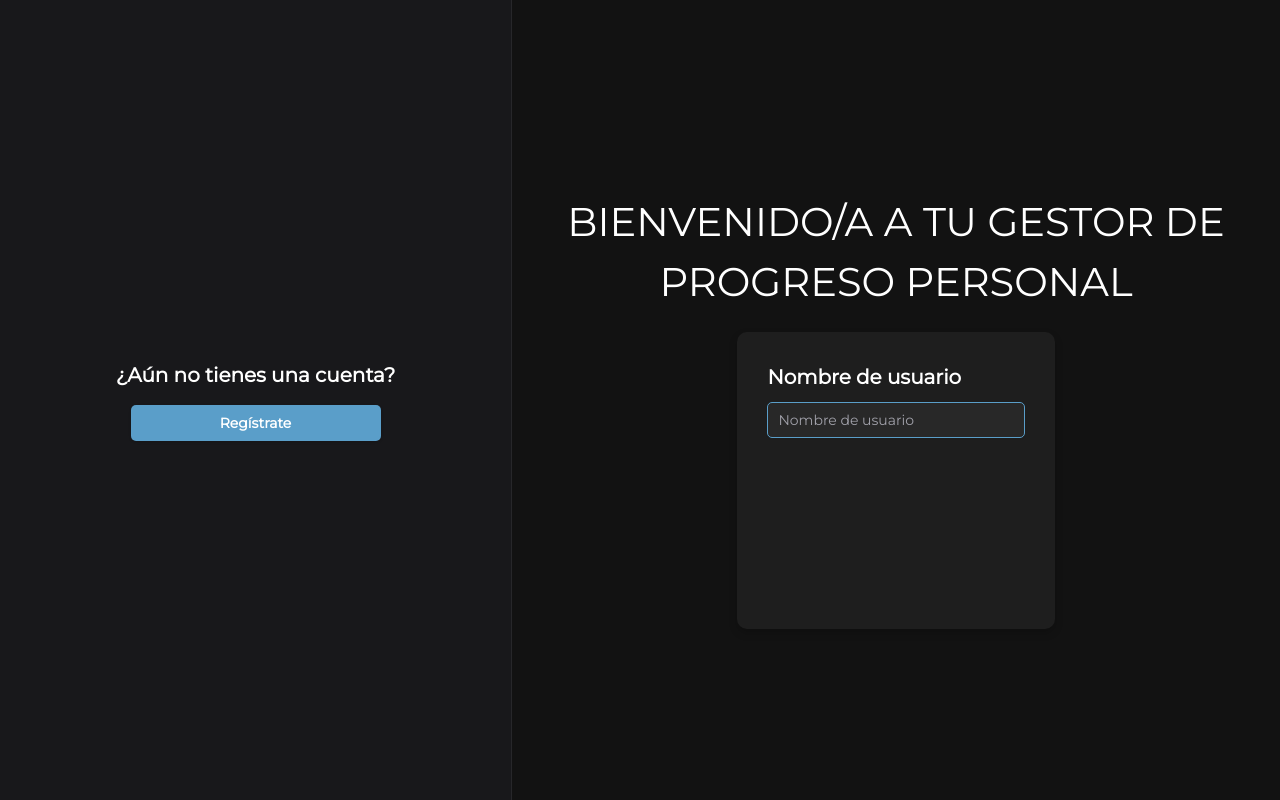
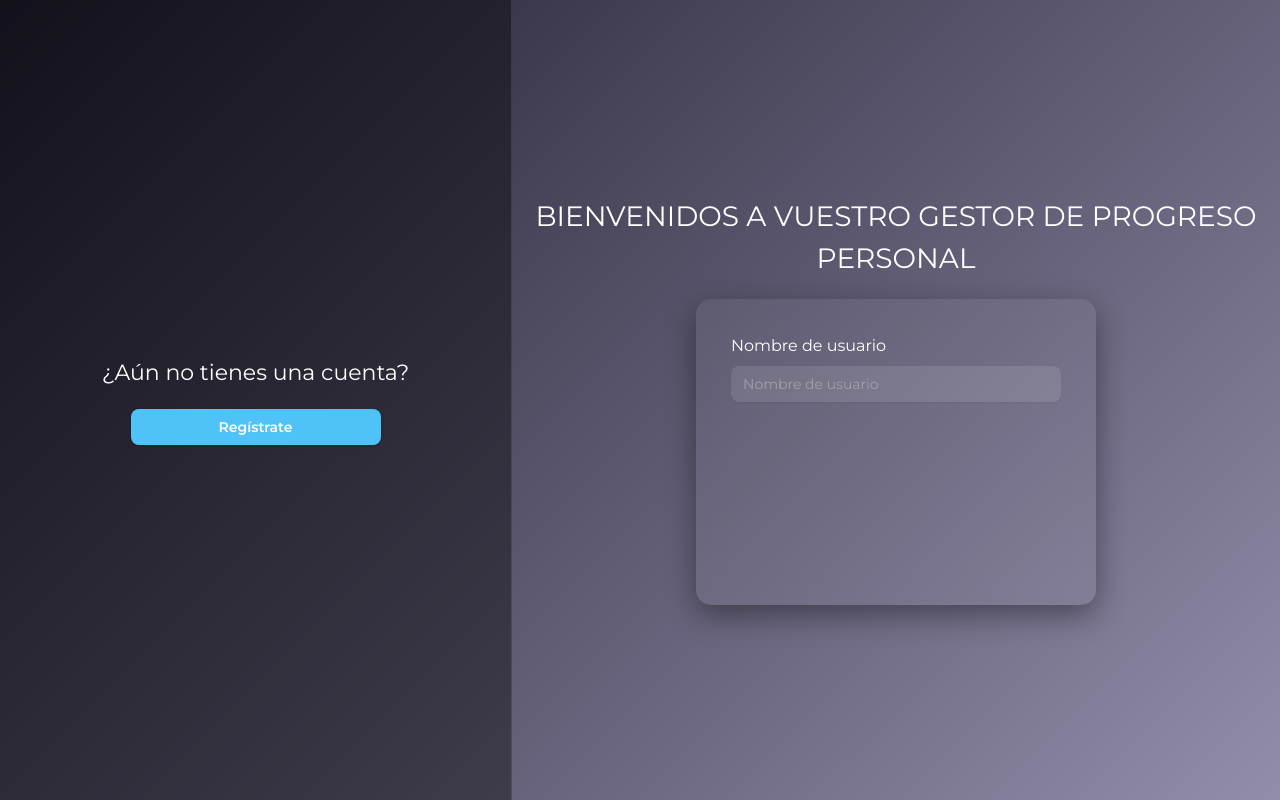
Before and after one commit to brianpardogaona/Sistema_de_Gestion_Personal, a React (Vite) app in the folder frontend/: page / in a window 1280 px wide. Built offline with nearby package versions, Linux system fonts and the light colour scheme.

Commit message:
Actualización estética login

```diff
--- a/frontend/index.html
+++ b/frontend/index.html
@@ -3,6 +3,7 @@
   <head>
     <meta charset="UTF-8" />
     <link rel="icon" type="image/svg+xml" href="/vite.svg" />
+    <link href="https://fonts.googleapis.com/css2?family=Montserrat:wght@400;600;700&display=swap" rel="stylesheet">
     <meta name="viewport" content="width=device-width, initial-scale=1.0" />
     <title>Sistema de Gestión Personal</title>
   </head>
--- a/frontend/src/pages/Login.jsx
+++ b/frontend/src/pages/Login.jsx
@@ -60,7 +60,7 @@ function Login() {
       <div id="right-side">
         <div id="title">
           <h1 className="bold">
-            BIENVENIDO/A A TU GESTOR DE PROGRESO PERSONAL
+            BIENVENIDOS A VUESTRO GESTOR DE PROGRESO PERSONAL
           </h1>
         </div>
         <div id="panel">
--- a/frontend/src/styles/login.css
+++ b/frontend/src/styles/login.css
@@ -2,50 +2,41 @@
   display: flex;
   height: 100vh;
   min-width: 700px;
-  background-color: #121212;
-}
-
-.login-container h1 {
-  font-size: 40px;
-  text-align: center;
-  color: #ffffff;
-}
-
-.login-container h2 {
-  font-size: 20px;
-  font-weight: bold;
-  color: #ffffff;
+  background: linear-gradient(135deg, #1f1c2c, #928dab);
+  font-family: 'Montserrat', sans-serif;
 }
 
 #left-side {
-  border-right: 0.5px solid rgb(39, 39, 42);
-  background-color: rgb(24, 24, 27);
+  background-color: rgba(0, 0, 0, 0.4);
   width: 40%;
   display: flex;
   flex-direction: column;
   justify-content: center;
   align-items: center;
   padding: 30px;
+  color: white;
+  border-right: 1px solid rgba(255, 255, 255, 0.1);
 }
 
 #left-side h2 {
+  font-size: 22px;
+  margin-bottom: 20px;
   text-align: center;
-  margin-bottom: 15px;
 }
 
 #register-button {
   width: 60%;
   max-width: 250px;
-  padding: 10px;
-  background-color: #5a9ec9;
-  color: #ffffff;
-  font-weight: bold;
-  border-radius: 5px;
-  transition: 0.3s ease;
+  padding: 12px;
+  background: #4fc3f7;
+  color: white;
+  font-weight: 600;
+  border-radius: 8px;
+  transition: background 0.3s ease;
 }
 
 #register-button:hover {
-  background-color: #4682a9;
+  background-color: #0288d1;
 }
 
 #right-side {
@@ -57,86 +48,88 @@
   height: 100vh;
 }
 
-#right-side h1 {
-  padding: 20px;
+#title h1 {
+  color: #fff;
+  font-size: 28px;
   text-align: center;
+  margin-bottom: 20px;
 }
 
 #panel {
-  display: flex;
-  flex-direction: column;
-  justify-content: center;
-  align-items: center;
-  background-color: #1e1e1e;
-  padding: 30px;
-  border-radius: 10px;
-  box-shadow: 0 4px 8px rgba(0, 0, 0, 0.2);
+  background-color: rgba(255, 255, 255, 0.05);
+  padding: 35px;
+  border-radius: 15px;
+  box-shadow: 0 10px 30px rgba(0, 0, 0, 0.4);
+  width: 100%;
   max-width: 400px;
+  backdrop-filter: blur(12px);
 }
 
 #panel h2 {
+  color: #fff;
   text-align: left;
-  margin-bottom: 10px;
+  margin-bottom: 8px;
   width: 100%;
+  font-size: 16px;
 }
 
 #panel input {
   width: 100%;
-  padding: 10px;
-  border: 1px solid #5a9ec9;
-  border-radius: 5px;
-  background-color: #282828;
+  padding: 12px;
+  border: none;
+  border-radius: 8px;
+  margin-bottom: 15px;
+  background-color: rgba(255, 255, 255, 0.1);
   color: white;
+  outline: none;
+  transition: box-shadow 0.3s ease;
+}
+
+#panel input:focus {
+  box-shadow: 0 0 0 2px #4fc3f7;
 }
 
 #login-button {
-  margin-top: 15px;
+  margin-top: 10px;
   width: 100%;
-  padding: 10px;
-  background-color: #5a9ec9;
+  padding: 12px;
+  background: #4fc3f7;
   color: white;
   font-weight: bold;
-  border-radius: 5px;
-  transition: 0.3s ease;
+  border-radius: 8px;
+  transition: background 0.3s ease;
 }
 
 #login-button:hover {
-  background-color: #4682a9;
+  background-color: #0288d1;
 }
 
 .warning {
-  color: rgb(209, 108, 108);
+  color: #ff6b6b;
   font-weight: bold;
   margin-top: 10px;
+  text-align: center;
 }
 
 .show {
   opacity: 1;
-  transition: opacity 1s ease, transform 1s ease;
+  transform: translateY(0);
+  transition: opacity 0.4s ease, transform 0.4s ease;
 }
 
 .stash {
   opacity: 0;
+  transform: translateY(-10px);
   pointer-events: none;
-  transition: opacity 1s ease, transform 1s ease;
+  transition: opacity 0.4s ease, transform 0.4s ease;
 }
 
 @keyframes shake {
-  0% {
-    transform: translateX(0);
-  }
-  25% {
-    transform: translateX(-5px);
-  }
-  50% {
-    transform: translateX(5px);
-  }
-  75% {
-    transform: translateX(-5px);
-  }
-  100% {
-    transform: translateX(0);
-  }
+  0% { transform: translateX(0); }
+  25% { transform: translateX(-5px); }
+  50% { transform: translateX(5px); }
+  75% { transform: translateX(-5px); }
+  100% { transform: translateX(0); }
 }
 
 .shake {
```
